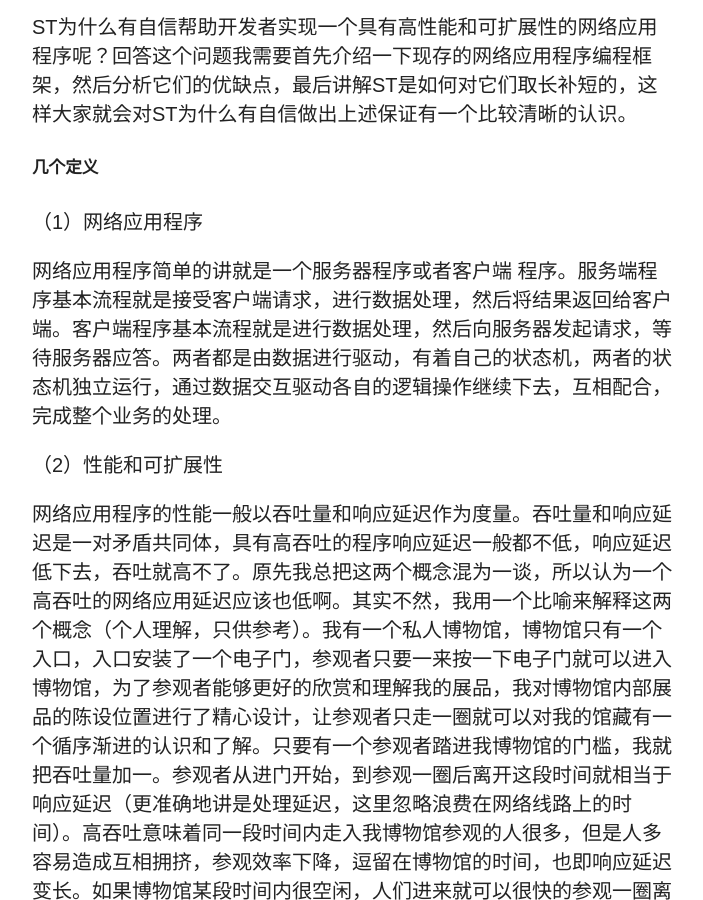
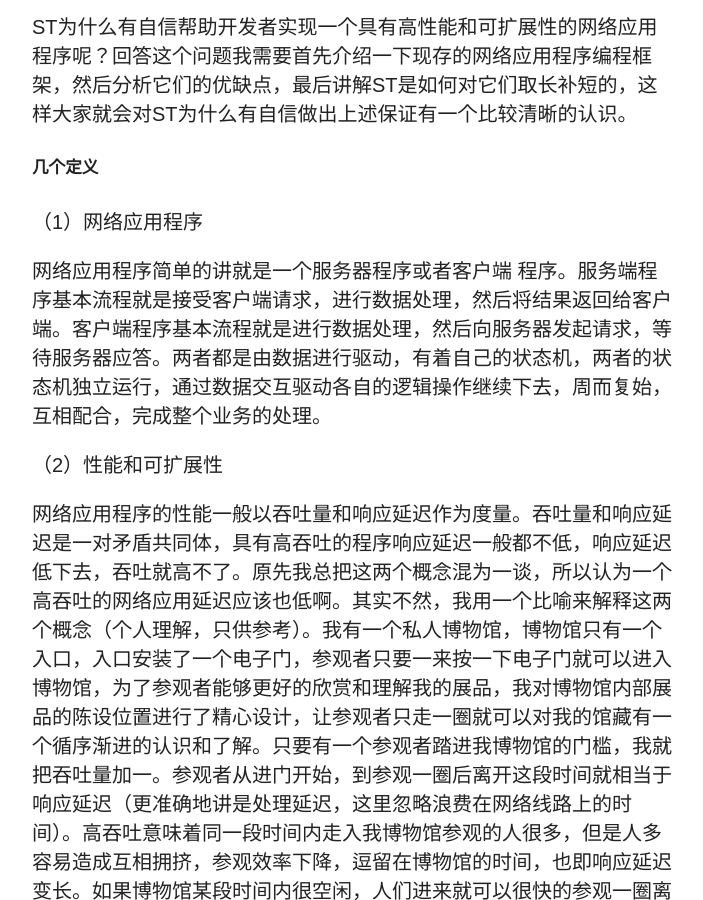
Before and after one commit to wuyu201321060203/wuyu201321060203.github.io, a Jekyll site: the page built from _posts/2014-10-15-ST.md, in a window 1280 px wide and 900 px high, scrolled down 1224 px. Shown: the whole window, without its empty margins (318-1021 px from the left). Built offline with Jekyll 4.4.1, drawn with Linux system fonts in a browser that asks for light colours; nearby versions of some CDN libraries; comment, search, counter and statistics services are not loaded.

Commit message:
first post of ST

```diff
--- a/_posts/2014-10-15-ST.md
+++ b/_posts/2014-10-15-ST.md
@@ -25,7 +25,7 @@ ST为什么有自信帮助开发者实现一个具有高性能和可扩展性的
 
 （1）网络应用程序
 
-网络应用程序简单的讲就是一个服务器程序或者客户端 程序。服务端程序基本流程就是接受客户端请求，进行数据处理，然后将结果返回给客户端。客户端程序基本流程就是进行数据处理，然后向服务器发起请求，等待服务器应答。两者都是由数据进行驱动，有着自己的状态机，两者的状态机独立运行，通过数据交互驱动各自的逻辑操作继续下去，互相配合，完成整个业务的处理。
+网络应用程序简单的讲就是一个服务器程序或者客户端 程序。服务端程序基本流程就是接受客户端请求，进行数据处理，然后将结果返回给客户端。客户端程序基本流程就是进行数据处理，然后向服务器发起请求，等待服务器应答。两者都是由数据进行驱动，有着自己的状态机，两者的状态机独立运行，通过数据交互驱动各自的逻辑操作继续下去，周而复始，互相配合，完成整个业务的处理。
 
 （2）性能和可扩展性
 
```
